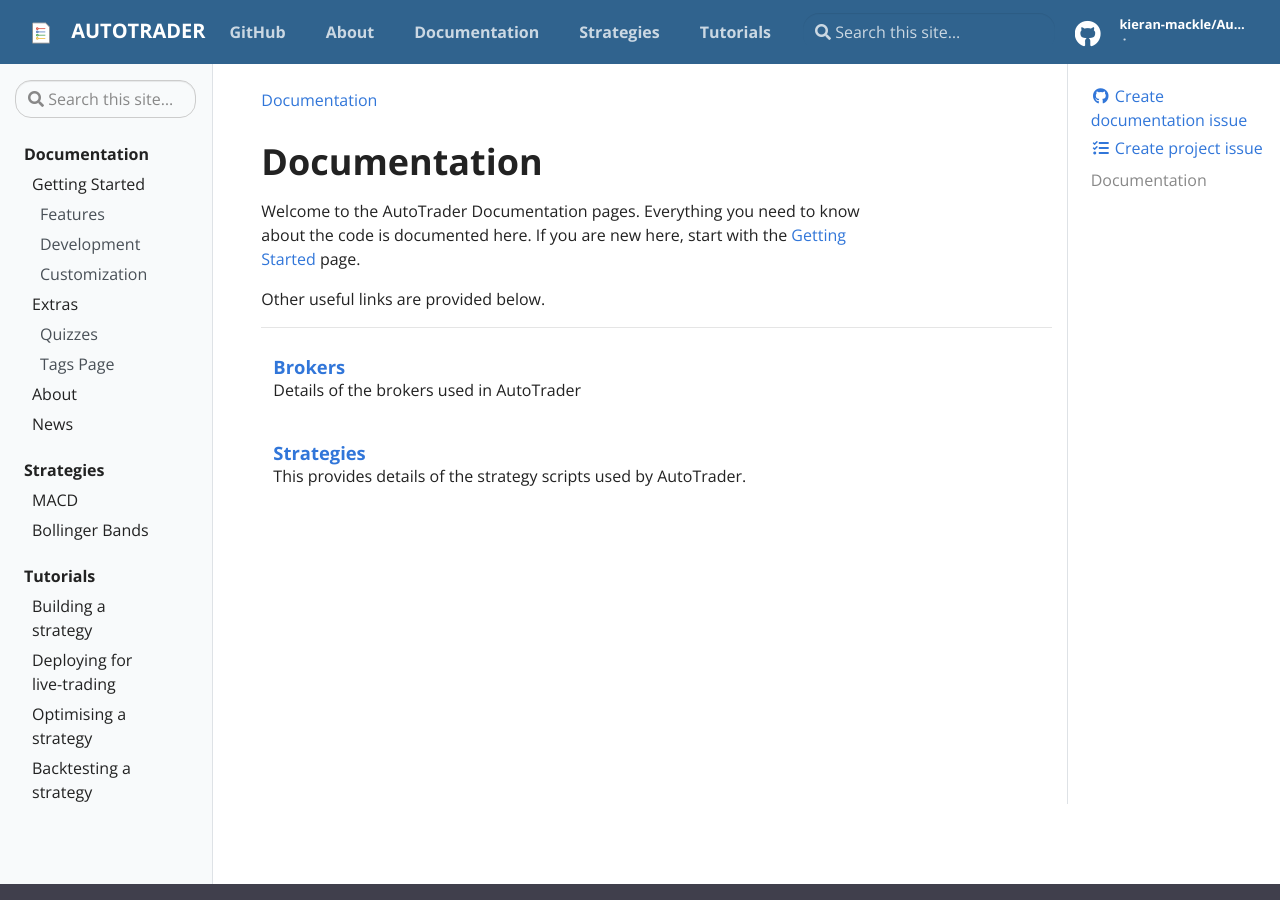
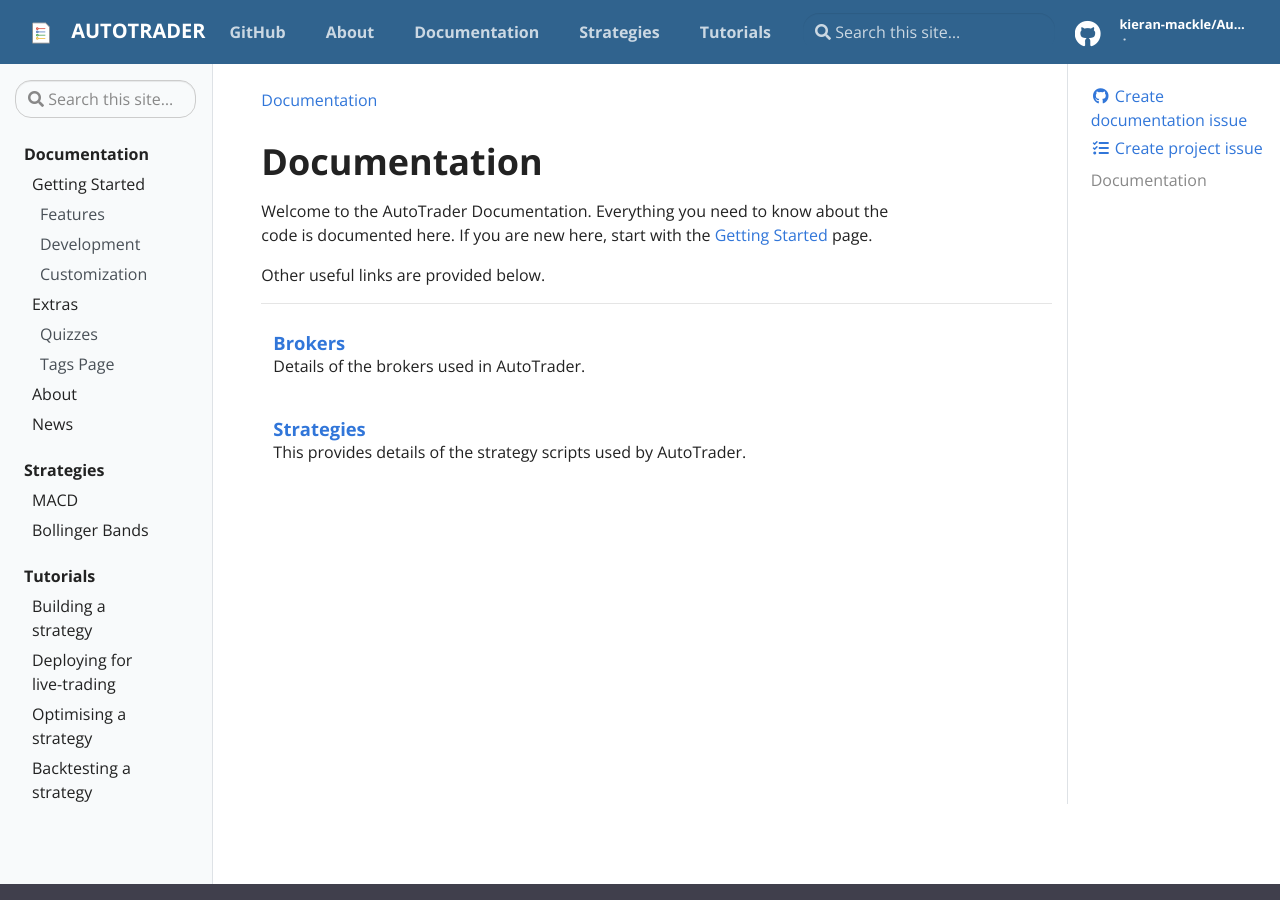
Before and after one commit to kieran-mackle/AutoTrader, a Jekyll site: the page built from docs/pages/docs.md, in a window 1280 px wide and 900 px high. Built offline with Jekyll 4.4.1, drawn with Linux system fonts in a browser that asks for light colours.

Commit message:
Update docs.md

```diff
--- a/docs/pages/docs.md
+++ b/docs/pages/docs.md
@@ -6,7 +6,7 @@
 
 # Documentation
 
-Welcome to the AutoTrader Documentation pages. Everything you need to know about the code is documented here. If you are
+Welcome to the AutoTrader Documentation. Everything you need to know about the code is documented here. If you are
 new here, start with the [Getting Started](/getting-started) page.
 
 Other useful links are provided below.
@@ -16,7 +16,7 @@
 
     <div class="entry">
         <h5><a href="brokers">Brokers</a></h5>
-        <p>Details of the brokers used in AutoTrader</p>
+        <p>Details of the brokers used in AutoTrader.</p>
     </div>
 
     <div class="entry">
```
